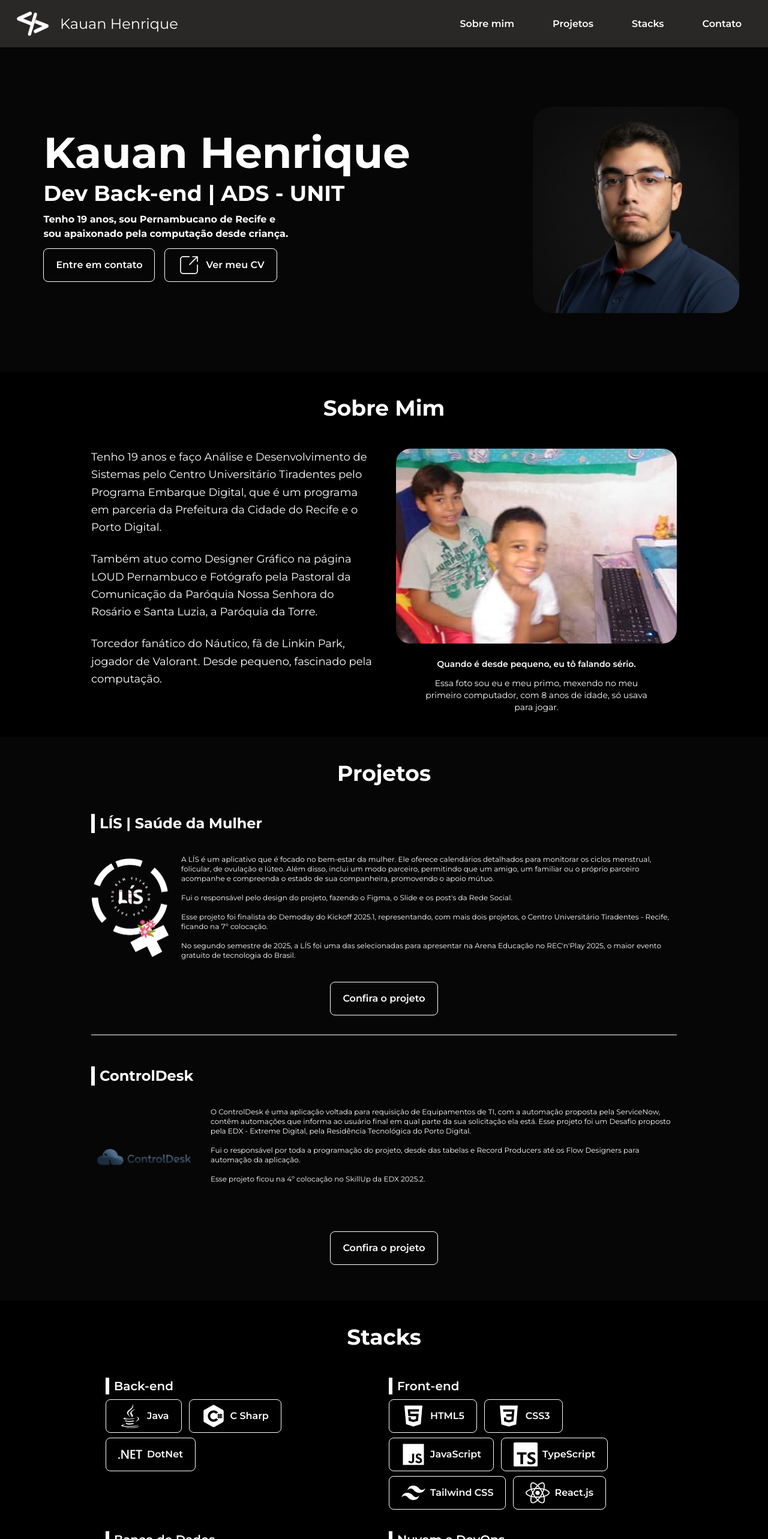
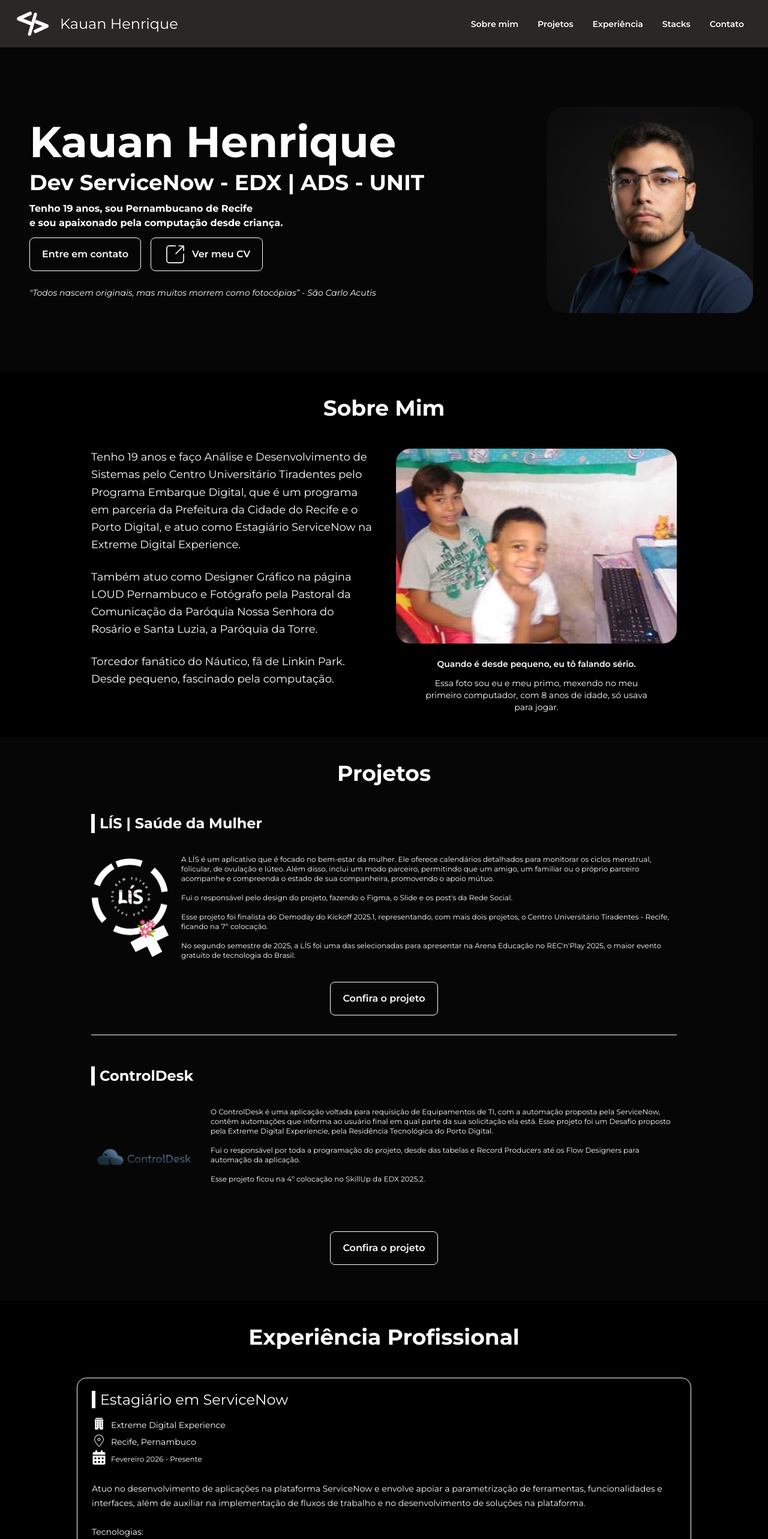
Before and after one commit to kauanbrpe/portfolio-kauanbrpedev, a React (Vite) app: page / in a window 1280 px wide. Shown: the top 2566 px of the page at 60% size. Built offline with nearby package versions, Linux system fonts and the light colour scheme.

Commit message:
feat profissional

```diff
--- a/src/App.tsx
+++ b/src/App.tsx
@@ -5,6 +5,7 @@ import About from "./core-components/about.tsx";
 import Projects from "./core-components/projects.tsx";
 import Stacks from "./core-components/stacks.tsx";
 import Links from "./core-components/links.tsx";
+import Profissional from "./core-components/profissional.jsx";
 
 export default function App() {
     return (
@@ -13,6 +14,7 @@ export default function App() {
             <Hero />
             <About />
             <Projects />
+            <Profissional />
             <Stacks />
             <Links />
             <Baseboard />
--- a/src/components/text.tsx
+++ b/src/components/text.tsx
@@ -14,7 +14,11 @@ export const textVariants = cva("font-sans text-white", {
             "body-bold-title-pages": "text-2xl font-bold",
             "body-bold-subtile": "text-4xl font-bold",
             "body-bold-text": " font-bold",
-            "body-small": "text-xs font-normal"
+            "body-small": "text-xs font-normal",
+            "body-sm-italic": "text-sm italic font-normal",
+            "body-md-italic": "text-2xl italic font-normal",
+            "body-sm-italic-bold": "text-sm italic font-bold",
+            "body-md-italic-bold": "text-2xl italic font-bold"
         }
     },
     defaultVariants: {
--- a/src/core-components/about.tsx
+++ b/src/core-components/about.tsx
@@ -2,6 +2,20 @@ import Text from "../components/text";
 import imgKauanPequeno from "../assets/images/186141320_1210295672762325_3260778299289279910_n 1.png";
 
 export default function About() {
+    function calcularIdade(){
+        const nascimento = new Date(2006, 7, 1)
+        const hoje = new Date()
+        let idade = hoje.getFullYear() - nascimento.getFullYear()
+
+        const aindaNaoFezAniversario = hoje.getMonth() < 7 || (hoje.getMonth() === 0 && hoje.getDate() < 11)
+
+        if (aindaNaoFezAniversario){
+            idade--
+        }
+
+        return idade
+    }
+
     return (
         <section id="sobremim" className="bg-black text-white py-10">
         <div className="max-w-5xl mx-auto px-6">
@@ -12,8 +26,9 @@ export default function About() {
             <div className="grid gap-10 md:grid-cols-2 items-start">
                 <div className="text-base md:text-lg leading-relaxed space-y-6">
                     <p>
-                        Tenho 19 anos e faço Análise e Desenvolvimento de Sistemas pelo Centro Universitário Tiradentes pelo Programa
-                        Embarque Digital, que é um programa em parceria da Prefeitura da Cidade do Recife e o Porto Digital.
+                        Tenho {calcularIdade()} anos e faço Análise e Desenvolvimento de Sistemas pelo Centro Universitário Tiradentes pelo Programa
+                        Embarque Digital, que é um programa em parceria da Prefeitura da Cidade do Recife e o Porto Digital, e
+                        atuo como Estagiário ServiceNow na Extreme Digital Experience.
                     </p>
 
                     <p>
@@ -22,8 +37,7 @@ export default function About() {
                     </p>
 
                     <p>
-                        Torcedor fanático do Náutico, fã de Linkin Park, jogador de Valorant. Desde pequeno, fascinado pela
-                        computação.
+                        Torcedor fanático do Náutico, fã de Linkin Park. Desde pequeno, fascinado pela computação.
                     </p>
                     </div>
 
--- a/src/core-components/header.tsx
+++ b/src/core-components/header.tsx
@@ -22,6 +22,10 @@ const handleGoToStacks = () => {
     document.getElementById("contato")?.scrollIntoView({ behavior: "smooth" });
 };
 
+  const handleGoToProfissional = () => {
+    document.getElementById("experiencia")?.scrollIntoView({ behavior: "smooth"})
+  }
+
   return (
     <header className="w-full h-20 flex items-center px-4 sm:px-6 gap-4 border-b bg-gray-extremities relative">
       <img src={logoImg} alt="Logo Kauan Henrique" className="w-15 h-15" />
@@ -29,11 +33,12 @@ const handleGoToStacks = () => {
 
       <div className="ml-auto flex items-center">
         {/* Links visíveis em md+ */}
-        <nav className="hidden md:flex gap-6 items-center">
-          <Button onClick={handleGoToSobreMim} variant="quarternary">Sobre mim</Button>
-          <Button onClick={handleGoToProjetos} variant="quarternary">Projetos</Button>
-          <Button onClick={handleGoToStacks} variant="quarternary">Stacks</Button>
-          <Button onClick={handleGoToContato} variant="quarternary">Contato</Button>
+        <nav className="hidden md:flex items-center">
+          <Button onClick={handleGoToSobreMim} variant="quarternary" size="small">Sobre mim</Button>
+          <Button onClick={handleGoToProjetos} variant="quarternary" size="small">Projetos</Button>
+          <Button onClick={handleGoToProfissional} variant="quarternary" size="small">Experiência</Button>
+          <Button onClick={handleGoToStacks} variant="quarternary" size="small">Stacks</Button>
+          <Button onClick={handleGoToContato} variant="quarternary" size="small">Contato</Button>
         </nav>
 
         {/* Botão hambúrguer em mobile */}
@@ -55,6 +60,7 @@ const handleGoToStacks = () => {
             <div className="absolute right-4 top-full mt-2 bg-black text-white rounded shadow-md py-2 px-3 flex flex-col gap-2 z-50 min-w-40">
               <a href="#sobremim" onClick={() => {setOpen(false)}}><Text variant="body-sm">Sobre mim</Text></a>
               <a href="#projeto" onClick={() => setOpen(false)}><Text variant="body-sm">Projetos</Text></a>
+              <a href="#experiencia" onClick={() => setOpen(false)}><Text variant="body-sm">Experiência</Text></a>
               <a href="#stacks" onClick={() => setOpen(false)}><Text variant="body-sm">Stacks</Text></a>
               <a href="#contato" onClick={() => setOpen(false)}><Text variant="body-sm">Contato</Text></a>
             </div>
--- a/src/core-components/hero.tsx
+++ b/src/core-components/hero.tsx
@@ -8,16 +8,31 @@ export default function Hero() {
     document.getElementById("contato")?.scrollIntoView({ behavior: "smooth" });
 };
 
+    function calcularIdade(){
+        const nascimento = new Date(2006, 7, 1)
+        const hoje = new Date()
+        let idade = hoje.getFullYear() - nascimento.getFullYear()
+
+        const aindaNaoFezAniversario = hoje.getMonth() < 7 || (hoje.getMonth() === 0 && hoje.getDate() < 11)
+
+        if (aindaNaoFezAniversario){
+            idade--
+        }
+
+        return idade
+    }
+
     return (
         <section className="w-full bg-black-initial flex flex-col md:flex-row items-center justify-center md:h-135 h-auto py-8 sm:py-0">
             <div className="px-4 sm:px-6 gap-4 space-y-3 text-center md:text-left">
                 <Text as="h1" variant="body-bold-title">Kauan Henrique</Text>
-                <Text as="h2" variant="body-bold-subtile">Dev Back-end | ADS - UNIT</Text>
-                <Text as="h5" variant="body-bold-text">Tenho 19 anos, sou Pernambucano de Recife e <br />sou apaixonado pela computação desde criança.</Text>
+                <Text as="h2" variant="body-bold-subtile">Dev ServiceNow - EDX | ADS - UNIT</Text>
+                <Text as="h5" variant="body-bold-text">Tenho {calcularIdade()} anos, sou Pernambucano de Recife <br />e sou apaixonado pela computação desde criança.</Text>
                 <div className="app gap-4 space-y-3 flex md:text-left justify-center md:justify-start">
                     <Button onClick={handleGoToContato} variant="secondary">Entre em contato</Button>
                     <a href="https://docs.google.com/document/d/1KNPrDSo3YscS7MV94Gu_6UiMQ4OrPv24_vGh_9Sm6cw/edit?usp=sharing" target="_blank"><Button variant="secondary" icon={CiShare1}>Ver meu CV</Button></a>
                 </div>
+                <Text variant="body-sm-italic" className="text-center">"Todos nascem originais, mas muitos morrem como fotocópias” - São Carlo Acutis</Text>
             </div>
 
             <div className="md:ml-45 mt-6 md:mt-0 shrink-0">
--- /dev/null
+++ b/src/core-components/profissional.tsx
@@ -0,0 +1,41 @@
+import Text from "../components/text";
+import Button from "../components/button";
+import { IoIosBusiness } from "react-icons/io";
+import { CiLocationOn } from "react-icons/ci";
+import { FaCalendarAlt } from "react-icons/fa";
+
+export default function Profissional() {
+    return (
+        <section id="experiencia" className="bg-black text-white py-10">
+            <div className="max-w-5xl mx-auto px-6">
+                <Text as="h2" variant="body-bold-title-pages" className="text-2xl md:text-4xl text-center mb-12">
+                    Experiência Profissional
+                </Text>
+            </div>
+
+            <div className="bg-black max-w-5xl mx-auto px-6 gap-4 space-y-3 py-5 rounded-2xl border border-white">
+                <div className="">
+                    <Text variant="body-md" className="border-l-6 border-l-white pl-2">Estagiário em ServiceNow</Text>
+                </div>
+                <IoIosBusiness size={24} className="inline-block mb-1 mr-2" />
+                <Text>Extreme Digital Experience</Text>
+                <br />
+                <CiLocationOn size={24} className="inline-block mb-1 mr-2" />
+                <Text>Recife, Pernambuco</Text>
+                <br />
+                <FaCalendarAlt size={24} className="inline-block mb-1 mr-2" />
+                <Text variant="body-small">Fevereiro 2026 - Presente</Text>
+                <br />
+                <br />
+                <Text variant="body-sm">Atuo no desenvolvimento de aplicações na plataforma ServiceNow e envolve apoiar a parametrização de ferramentas, funcionalidades e interfaces, além de auxiliar na implementação de fluxos de trabalho e no desenvolvimento de soluções na plataforma.</Text>
+                <br />
+                <br />
+                <Text variant="body-sm">Tecnologias:</Text>
+                <div className="flex gap-3 py-2 items-center">
+                    <Button variant="primary" size="small">ServiceNow</Button>
+                    <Button variant="primary" size="small">JavaScript</Button>
+                </div>
+            </div>
+        </section>
+    )
+}
--- a/src/core-components/projects.tsx
+++ b/src/core-components/projects.tsx
@@ -87,8 +87,7 @@ export default function Projects() {
                     O ControlDesk é uma aplicação voltada para requisição de
                     Equipamentos de TI, com a automação proposta pela ServiceNow, contêm
                     automações que informa ao usuário final em qual parte da sua
-                    solicitação ela está. Esse projeto foi um Desafio proposto pela EDX
-                    - Extreme Digital, pela Residência Tecnológica do Porto Digital.
+                    solicitação ela está. Esse projeto foi um Desafio proposto pela Extreme Digital Experiencie, pela Residência Tecnológica do Porto Digital.
                     <br />
                     <br />
                     Fui o responsável por toda a programação do projeto, desde das
--- a/src/core-components/stacks.tsx
+++ b/src/core-components/stacks.tsx
@@ -4,6 +4,7 @@ import Button from "../components/button";
 import { FaJava } from "react-icons/fa6";
 import CSharp from "../assets/icons/icons8-c-sharp-logo.svg?react"
 import { SiDotnet } from "react-icons/si";
+import { FaPython } from "react-icons/fa";
 /* Front-end */
 import { FaHtml5 } from "react-icons/fa";
 import { IoLogoCss3 } from "react-icons/io";
@@ -12,13 +13,15 @@ import { SiTypescript } from "react-icons/si";
 import { FaReact } from "react-icons/fa";
 import { RiTailwindCssFill } from "react-icons/ri";
 /* Banco de Dados */
-import { SiMysql } from "react-icons/si";
+import { GrMysql } from "react-icons/gr";
 import { DiMsqlServer } from "react-icons/di";
 import SqlDeveloper from "../assets/icons/file_type_sql_icon_130152.svg?react"
+import { SiSqlite } from "react-icons/si";
 /* Nuvem e DevOps */
 import { FaAws } from "react-icons/fa";
 import { FaDocker } from "react-icons/fa";
 import ServiceNow from "../assets/icons/ServiceNow_idGUxIPT8-_0.svg?react";
+import { IoLogoVercel } from "react-icons/io5";
 /* Versionamento e Documentação */
 import { FaGitAlt } from "react-icons/fa6";
 import { SiSwagger } from "react-icons/si";
@@ -28,10 +31,12 @@ import { FaFigma } from "react-icons/fa";
 import { FaUbuntu } from "react-icons/fa";
 import { SiLinuxmint } from "react-icons/si";
 import { SiN8N } from "react-icons/si";
+import { SiGooglesheets } from "react-icons/si";
+import PowerBi from "../assets/icons/powerbi-svgrepo-com.svg?react"
 
 export default function Stacks() {
     return (
-        <section id="stacks" className="bg-black text-white py-10">
+        <section id="stacks" className="bg-black-initial text-white py-10">
             <div className="max-w-5xl mx-auto px-6">
                 <Text as="h2" variant="body-bold-title-pages" className="text-2xl md:text-4xl text-center mb-12">
                     Stacks
@@ -42,11 +47,12 @@ export default function Stacks() {
                     <div className="flex flex-col space-y-2 items-center md:items-start">
                         <Text variant="body-stacks" className="border-l-6 border-l-white pl-2">Back-end</Text>
                         <div className="flex gap-3 items-center">
-                        <Button variant="primary" icon={FaJava}>Java</Button>
-                        <Button variant="primary" icon={CSharp}>C Sharp</Button>
+                            <Button variant="secondary" icon={FaJava}>Java</Button>
+                            <Button variant="secondary" icon={FaPython}>Python</Button>
                         </div>
                         <div className="flex gap-3 items-center">
-                            <Button variant="primary" icon={SiDotnet}>DotNet</Button>
+                            <Button variant="secondary" icon={CSharp}>C Sharp</Button>
+                            <Button variant="secondary" icon={SiDotnet}>DotNet</Button>
                         </div>
                     </div>
 
@@ -54,16 +60,16 @@ export default function Stacks() {
                     <div className="flex flex-col space-y-2 items-center md:items-start">
                         <Text variant="body-stacks" className="border-l-6 border-l-white pl-2">Front-end</Text>
                         <div className="flex gap-3 items-center">
-                        <Button variant="primary" icon={FaHtml5}>HTML5</Button>
-                        <Button variant="primary" icon={IoLogoCss3}>CSS3</Button>
+                        <Button variant="secondary" icon={FaHtml5}>HTML5</Button>
+                        <Button variant="secondary" icon={IoLogoCss3}>CSS3</Button>
                         </div>
                         <div className="flex gap-3 items-center">
-                        <Button variant="primary" icon={IoLogoJavascript}>JavaScript</Button>
-                        <Button variant="primary" icon={SiTypescript}>TypeScript</Button>
+                        <Button variant="secondary" icon={IoLogoJavascript}>JavaScript</Button>
+                        <Button variant="secondary" icon={SiTypescript}>TypeScript</Button>
                         </div>
                         <div className="flex gap-3 items-center">
-                        <Button variant="primary" icon={RiTailwindCssFill}>Tailwind CSS</Button>
-                        <Button variant="primary" icon={FaReact}>React.js</Button>
+                        <Button variant="secondary" icon={RiTailwindCssFill}>Tailwind CSS</Button>
+                        <Button variant="secondary" icon={FaReact}>React.js</Button>
                         </div>
                     </div>
 
@@ -71,11 +77,12 @@ export default function Stacks() {
                     <div className="flex flex-col space-y-2 items-center md:items-start">
                         <Text variant="body-stacks" className="border-l-6 border-l-white pl-2">Banco de Dados</Text>
                         <div className="flex gap-3 items-center">
-                        <Button variant="primary" icon={SiMysql}>MySQL</Button>
-                        <Button variant="primary" icon={DiMsqlServer}>SQL Server</Button>
+                        <Button variant="secondary" icon={GrMysql}>MySQL</Button>
+                        <Button variant="secondary" icon={DiMsqlServer}>SQL Server</Button>
                         </div>
                         <div className="flex gap-3 items-center">
-                        <Button variant="primary" icon={SqlDeveloper}>Oracle SQL Developer</Button>
+                        <Button variant="secondary" icon={SqlDeveloper}>SQL Developer</Button>
+                        <Button variant="secondary" icon={SiSqlite}>SQLite</Button>
                         </div>
                     </div>
 
@@ -83,11 +90,14 @@ export default function Stacks() {
                     <div className="flex flex-col space-y-2 items-center md:items-start">
                         <Text variant="body-stacks" className="border-l-6 border-l-white pl-2">Nuvem e DevOps</Text>
                         <div className="flex gap-3 items-center">
-                        <Button variant="primary" icon={FaDocker}>Docker</Button>
-                        <Button variant="primary" icon={ServiceNow}>ServiceNow</Button>
+                        <Button variant="secondary" icon={FaDocker}>Docker</Button>
+                        <Button variant="secondary" icon={ServiceNow}>ServiceNow</Button>
                         </div>
                         <div className="flex gap-3 items-center">
-                        <Button variant="primary" icon={FaAws}>Amazon Web Services</Button>
+                        <Button variant="secondary" icon={FaAws}>Amazon Web Services</Button>
+                        </div>
+                        <div className="flex gap-3 items-center">
+                        <Button variant="secondary" icon={IoLogoVercel}>Vercel</Button>
                         </div>
                     </div>
 
@@ -95,11 +105,11 @@ export default function Stacks() {
                     <div className="flex flex-col space-y-2 items-center md:items-start">
                         <Text variant="body-stacks" className="border-l-6 border-l-white pl-2">Versionamento e Documentação</Text>
                         <div className="flex gap-3 items-center">
-                        <Button variant="primary" icon={FaGitAlt}>Git</Button>
-                        <Button variant="primary" icon={SiSwagger}>Swagger</Button>
+                        <Button variant="secondary" icon={FaGitAlt}>Git</Button>
+                        <Button variant="secondary" icon={SiSwagger}>Swagger</Button>
                         </div>
                         <div className="flex gap-3 items-center">
-                        <Button variant="primary" icon={SiPostman}>Postman</Button>
+                        <Button variant="secondary" icon={SiPostman}>Postman</Button>
                         </div>
                     </div>
 
@@ -107,12 +117,16 @@ export default function Stacks() {
                     <div className="flex flex-col space-y-2 items-center md:items-start">
                         <Text variant="body-stacks" className="border-l-6 border-l-white pl-2">Outros</Text>
                         <div className="flex gap-3 items-center">
-                        <Button variant="primary" icon={FaFigma}>Figma</Button>
-                        <Button variant="primary" icon={SiLinuxmint}>Linux Mint</Button>
+                        <Button variant="secondary" icon={FaFigma}>Figma</Button>
+                        <Button variant="secondary" icon={SiLinuxmint}>Linux Mint</Button>
                         </div>
                         <div className="flex gap-3 items-center">
-                            <Button variant="primary" icon={FaUbuntu}>Ubuntu</Button>
-                            <Button variant="primary" icon={SiN8N}>N8N</Button>
+                            <Button variant="secondary" icon={FaUbuntu}>Ubuntu</Button>
+                            <Button variant="secondary" icon={SiN8N}>N8N</Button>
+                        </div>
+                        <div className="flex gap-3 items-center">
+                            <Button variant="secondary" icon={SiGooglesheets}>Excel</Button>
+                            <Button variant="secondary" icon={PowerBi}>Power BI</Button>
                         </div>
                     </div>
                 </div>
```
Also changed, not shown: src/core-components/links.tsx (+6 -6 lines), src/assets/icons/powerbi-svgrepo-com.svg (added).
